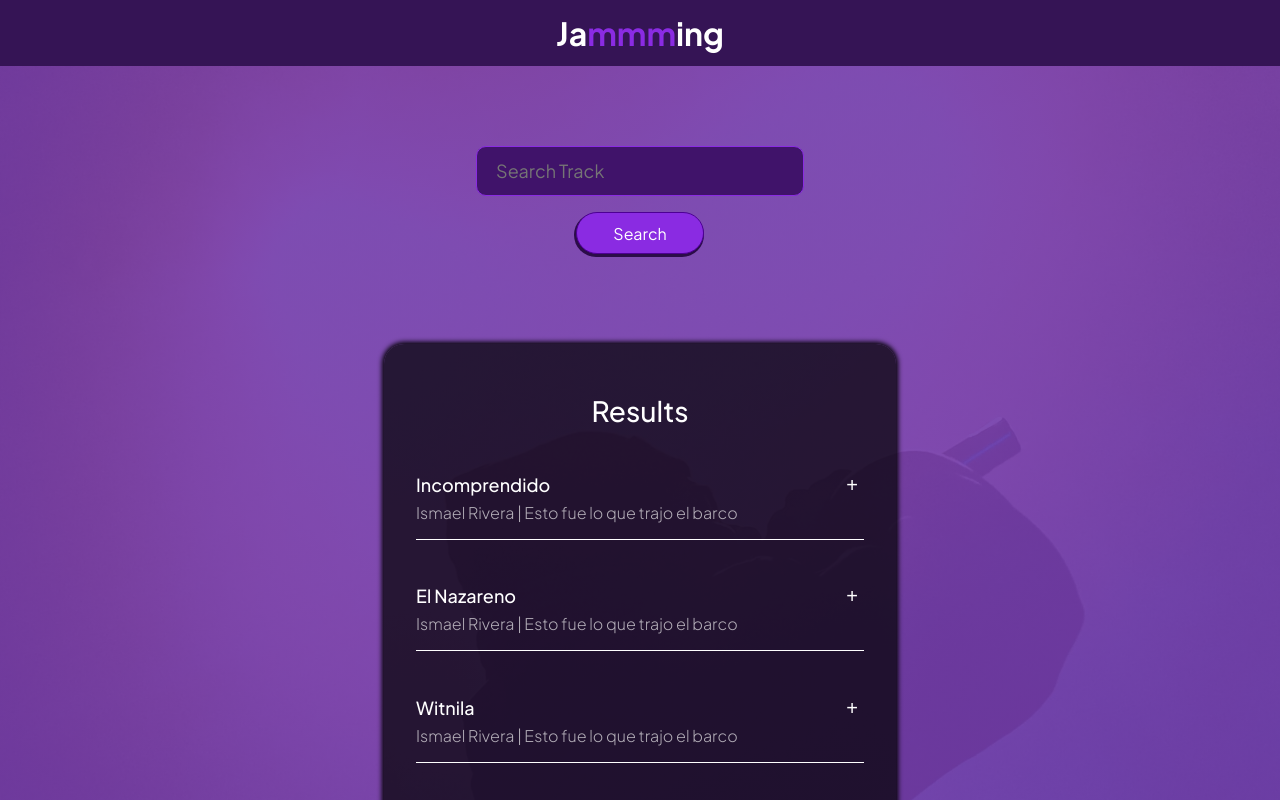
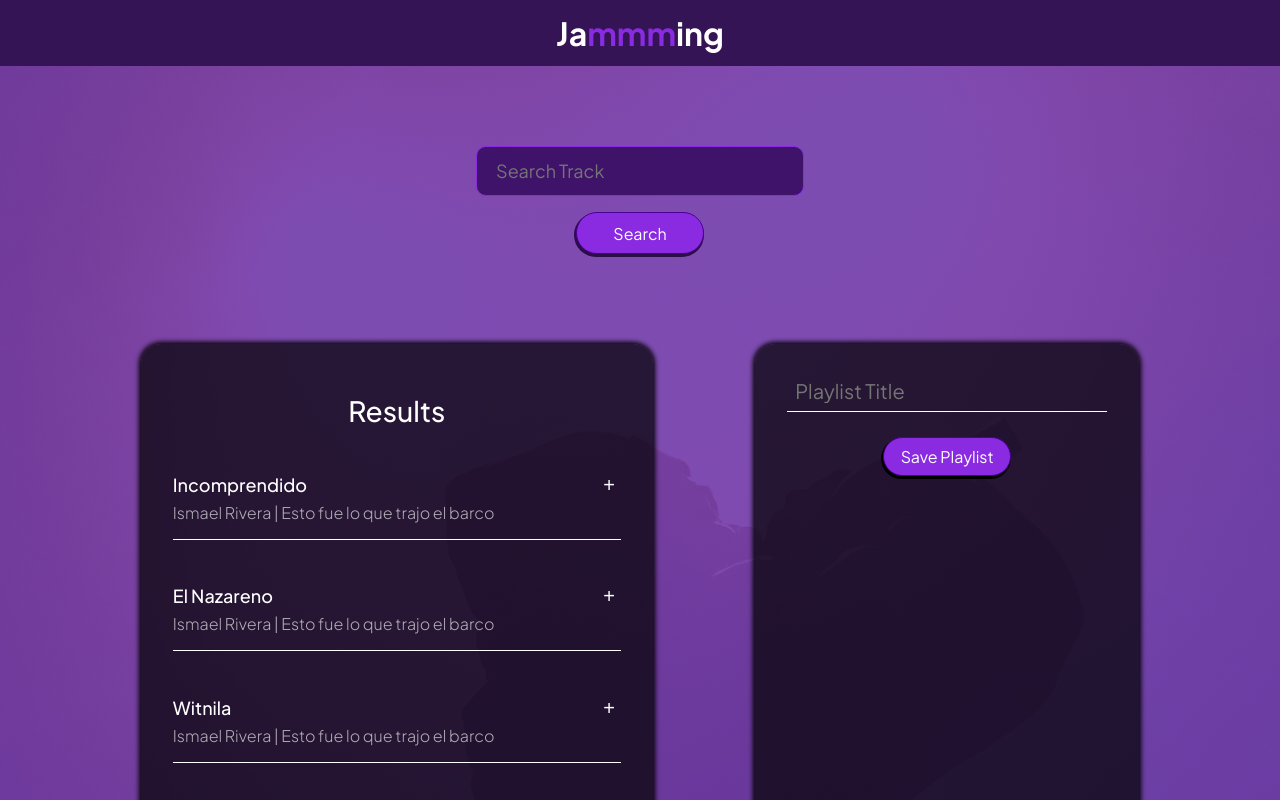
Before and after one commit to ricard0g/codecademyProjects, a React (Create React App) app in the folder jammming/: page / in a window 1280 px wide. Shown: the top 800 px of the page. Built offline with nearby package versions, Linux system fonts and the light colour scheme.

Commit message:
Left and right column styled. Still stateless

```diff
--- a/jammming/src/App.css
+++ b/jammming/src/App.css
@@ -3,6 +3,7 @@
 .App {
 	text-align: center;
 	font-family: "Plus Jakarta Sans", sans-serif;
+	width: 100%;
 }
 
 .App-header {
--- a/jammming/src/components/SearchTables/TrackColumns/LeftColumn/LeftColumn.module.css
+++ b/jammming/src/components/SearchTables/TrackColumns/LeftColumn/LeftColumn.module.css
@@ -1,9 +1,10 @@
 .leftColumnContainer {
     padding: 2% 2.5%;
     width: 35%;
-    height: 100%;
+    min-height: 100vh;
     background-color: rgba(0, 0, 0, 0.7);
     margin-top: 7%;
+    margin-right: 4%;
     border-radius: 20px;
     box-shadow: 0 0 5px 2px black;
 }
--- a/jammming/src/components/SearchTables/TrackColumns/RightColumn/RightColumn.js
+++ b/jammming/src/components/SearchTables/TrackColumns/RightColumn/RightColumn.js
@@ -1,7 +1,10 @@
-function RightColumn({}) {
+import styles from "./RightColumn.module.css";
+
+function RightColumn() {
     return (
-        <div>
-
+        <div className={styles.rightColumnContainer}>
+            <input type="text" placeholder="Playlist Title" className={styles.playlistNameInput}/>
+            <button type="submit" className={styles.savePlaylistButton}>Save Playlist</button>
         </div>
     )
 }
--- a/jammming/src/components/SearchTables/TrackColumns/RightColumn/RightColumn.module.css
+++ b/jammming/src/components/SearchTables/TrackColumns/RightColumn/RightColumn.module.css
@@ -0,0 +1,53 @@
+@import url("https://fonts.googleapis.com/css2?family=Plus+Jakarta+Sans:ital,wght@0,200..800;1,200..800&display=swap");
+
+.rightColumnContainer {
+    display: flex;
+    flex-flow: column nowrap;
+    align-content: center;
+    justify-content: flex-start;
+    min-height: 100vh;
+    width: 25%;
+    padding: 2% 2.5%;
+    background-color: rgba(0, 0, 0, 0.7);
+    margin-left: 4%;
+    margin-top: 7%;
+    border-radius: 20px;
+    box-shadow: 0 0 5px 2px black;
+}
+
+.playlistNameInput {
+    font-family: "Plus Jakarta Sans", sans-serif;
+    padding: 2.5%;
+    font-size: 1.25rem;
+    color: white;
+    font-weight: 400;
+    background-color: transparent;
+    border: none;
+    border-bottom: 1px solid white;
+    margin-bottom: 8%;
+}
+
+.playlistNameInput:focus-visible {
+    font-family: "Plus Jakarta Sans", sans-serif;
+    outline: none;
+}
+
+.savePlaylistButton {
+    font-family: "Plus Jakarta Sans", sans-serif;
+    width: 40%;
+    margin: 0 auto;
+    border-radius: 50px;
+    padding: 2.5%;
+    background-color: blueviolet;
+    border: 1px solid rgb(77, 0, 148);
+    box-shadow: -1px 2px 0 1px rgb(0, 0, 0);
+    color: white;
+    font-size: 1rem;
+    cursor: pointer;
+    transition: 50ms linear;
+}
+
+.savePlaylistButton:active {
+    transform: translateY(2px);
+    box-shadow: none;
+}
```
